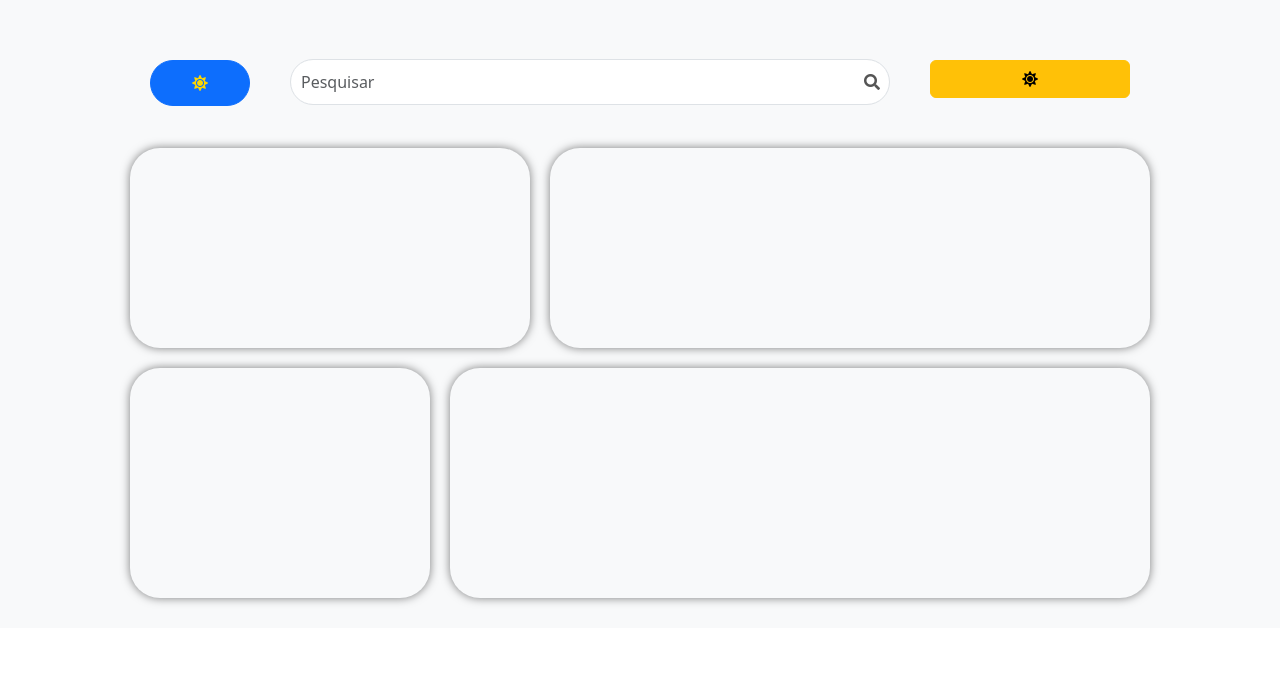
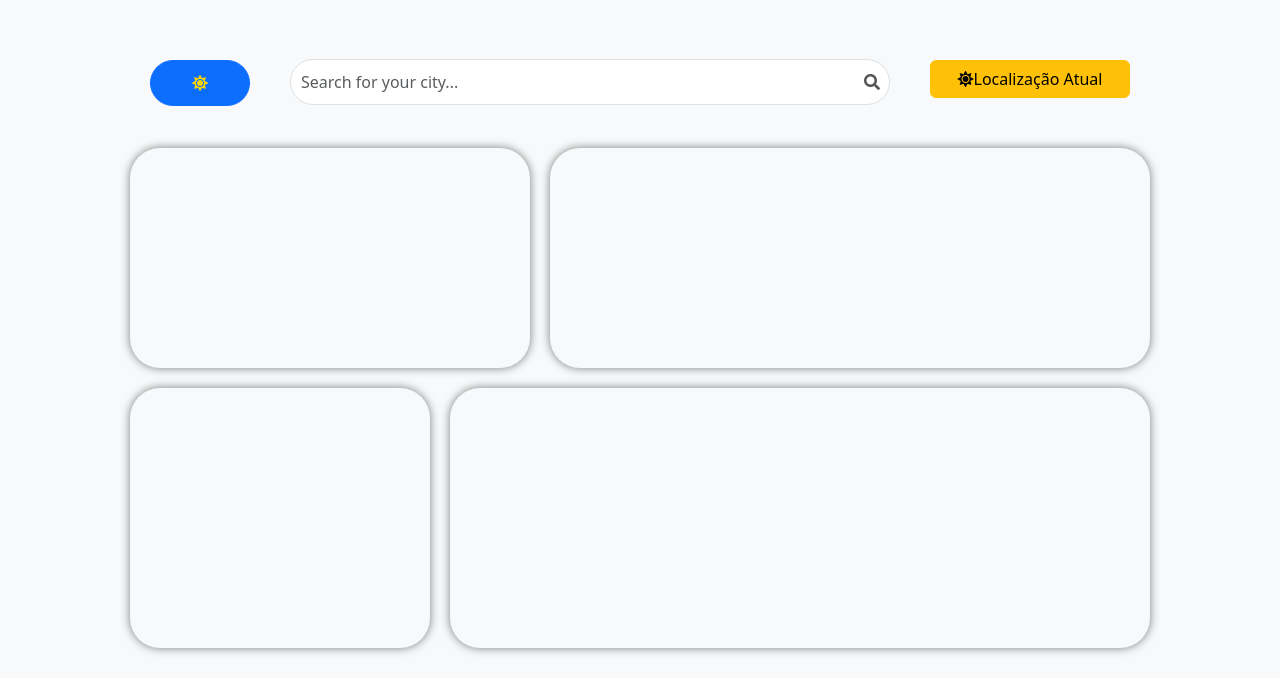
Before and after one commit to Celita22/Weather, a plain HTML site: page index.html in a window 1280 px wide. Drawn offline with nearby package versions, Linux system fonts and the light colour scheme.

Commit message:
Actualização

```diff
--- a/index.html
+++ b/index.html
@@ -16,11 +16,11 @@
             <button type="button" class="btn btn-primary" id="ligarDesligar"><i class="fas fa-sun icone-modo"></i></button>
         </div>
         <div class="search-container">
-            <input type="text" class="form-control" placeholder="Pesquisar" id="pesquisa">
+            <input type="text" class="form-control" placeholder="Search for your city..." id="pesquisa">
             <i class="fas fa-search"></i>
         </div>
         <div>
-            <button type="button" class="btn btn-warning" id="weather-btn"><i class="fas fa-sun"></i></button>
+            <button type="button" class="btn btn-warning" id="weather-btn"><i class="fas fa-sun"></i>Localização Atual</button>
         </div>
         <div class="primeira"></div>
         <div class="segunda"></div>
--- a/weather.css
+++ b/weather.css
@@ -45,7 +45,7 @@
 }
 .primeira{
     Width: 400px;
-    height:200px;
+    height:220px;
     margin: 10px;
     Left:80px;
     border-radius: 30px;
@@ -56,7 +56,7 @@
 .terceira{
 
     Width: 300px;
-    height:230px;
+    height:260px;
     margin: 10px;
     Left:80px;
     border-radius: 30px;
@@ -68,7 +68,7 @@
 .segunda{
 
     Width: 600px;
-    height:200px;
+    height:220px;
     margin: 10px;
     Left:80px;
     border-radius: 30px;
@@ -82,7 +82,7 @@
 .quarta{
 
     Width: 700px;
-    height:230px;
+    height:260px;
     margin: 10px;
     Left:80px;
     border-radius: 30px;
```
